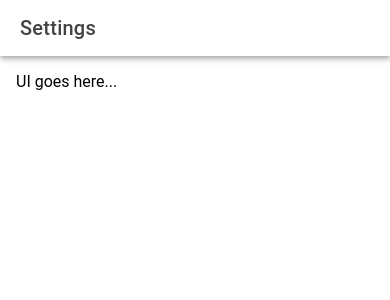
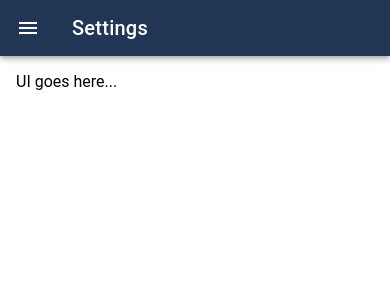
Before and after one commit to HectorDNuno/practiceApp, a React (Vite) app: page /app/settings in a window 390 px wide. Shown: the top 300 px of the page. Built offline with nearby package versions, Linux system fonts and the light colour scheme.

Commit message:
adds hamburger icon

```diff
--- a/src/pages/Settings.tsx
+++ b/src/pages/Settings.tsx
@@ -1,11 +1,14 @@
-import { IonContent, IonHeader, IonPage, IonTitle, IonToolbar } from "@ionic/react";
+import { IonButtons, IonContent, IonHeader, IonMenuButton, IonPage, IonTitle, IonToolbar } from "@ionic/react";
 import React from "react";
 
 const Settings: React.FC = () => {
   return (
     <IonPage>
       <IonHeader>
-        <IonToolbar>
+        <IonToolbar color={"primary"}>
+          <IonButtons slot="start">
+            <IonMenuButton />
+          </IonButtons>
           <IonTitle>Settings</IonTitle>
         </IonToolbar>
       </IonHeader>
```
